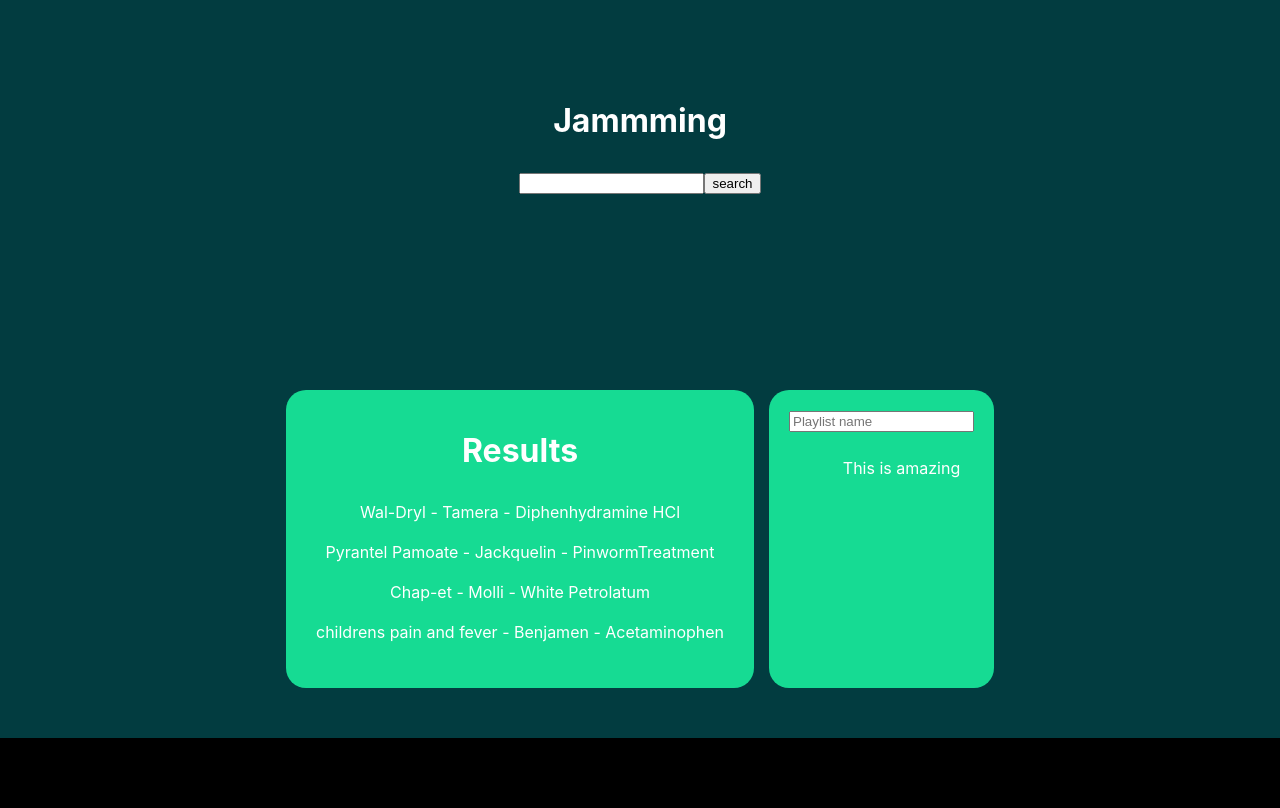
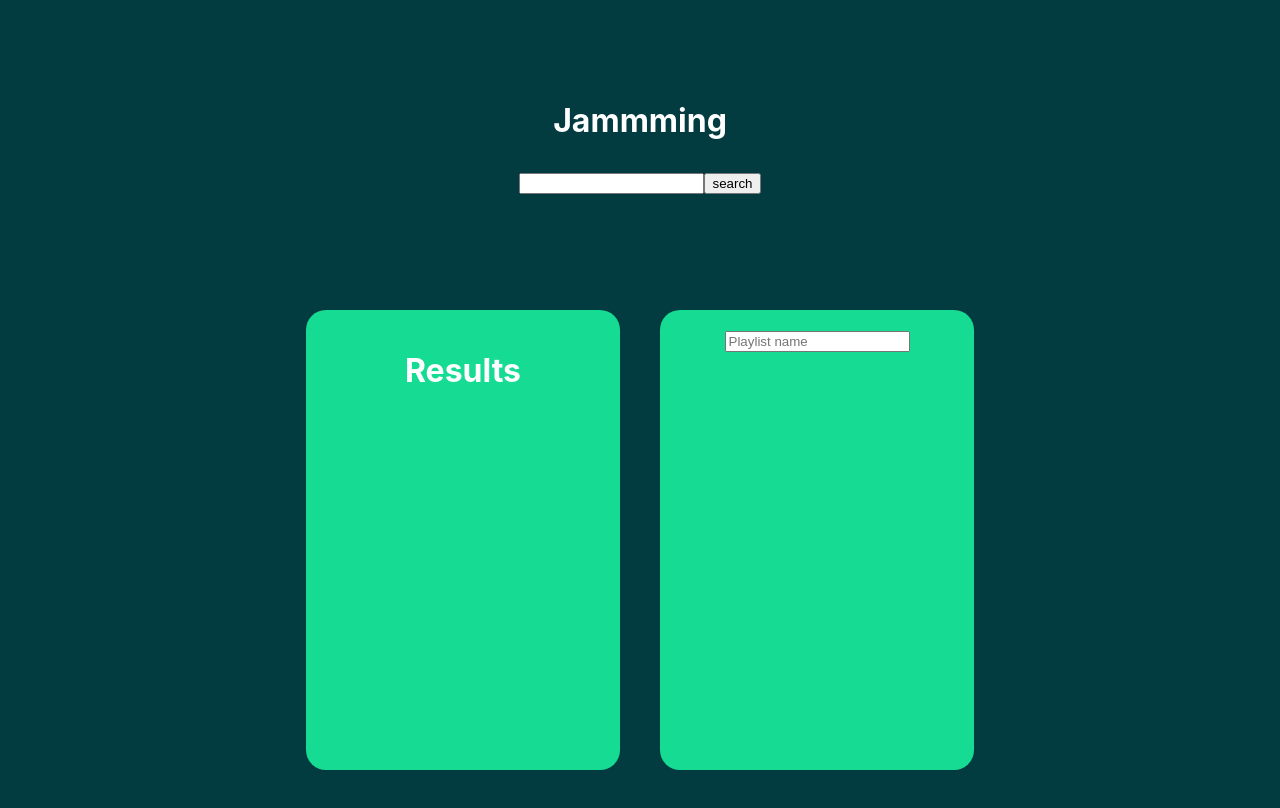
Before and after one commit to MDH-mohawk/jammming, a React (Create React App) app: page / in a window 1280 px wide. Shown: the top 808 px of the page. Built offline with nearby package versions, Linux system fonts and the light colour scheme.

Commit message:
Created a working search function and custom playlist which you can add tracks to

```diff
--- a/src/App.css
+++ b/src/App.css
@@ -26,8 +26,8 @@ li{
 .main{
   display:flex;
   width: 60%;
+  height: 500px;
   margin: auto;
-  justify-content: space-between;
 }
 
 .title{
@@ -36,7 +36,7 @@ li{
 
 .search_area{
   padding:20px;
-  height: 300px;
+  height: 200px;
 
 }
 
--- a/src/App.js
+++ b/src/App.js
@@ -1,21 +1,80 @@
 import logo from './logo.svg';
 import './App.css';
+import React,{useState} from 'react';
 import Playlist from './Playlist/Playlist';
 import SearchBar from './SearchBar/SearchBar';
 import SearchResults from './SearchResults/SearchResults';
 import Tracklist from './Tracklist/Tracklist';
 import Track from './Track/Track';
 
+const songs = [
+  {
+          "key": 1,
+          "name": "Wal-Dryl",
+          "artist": "Tamera",
+          "album": "Diphenhydramine HCl"
+        }, {
+          "key": 2,
+          "name": "Pyrantel Pamoate",
+          "artist": "Jackquelin",
+          "album": "PinwormTreatment"
+        }, {
+          "key": 3,
+          "name": "Chap-et",
+          "artist": "Molli",
+          "album": "White Petrolatum"
+        }, {
+          "key": 4,
+          "name": "childrens pain and fever",
+          "artist": "Benjamen",
+          "album": "Acetaminophen"
+        }
+  ]
+
 function App() {
+
+  const[search,setSearch] = useState([]);
+  const[playlist,setPlaylist] = useState([]);
+
+  //belown function search through a specific array and puts this in a list in the results area//
+
+    function handleSearch(e){
+        e.preventDefault();
+        if(e.target[0].value ==""){
+          setSearch([])
+        }
+        else{
+        setSearch(songs.filter((song) =>
+          song.name.toLowerCase().includes(e.target[0].value.toLowerCase())));
+        console.log(search);
+        }
+    }
+
+//based on user choice adds items to the playlist array though an "ADD" button//
+    function handlePlaylist(e){
+      const kip = e.target.parentNode.children[0].id
+
+      if(!playlist.includes(songs[kip-1])){
+        setPlaylist((prev) => [...prev,songs[kip-1]])
+      }
+      else{
+        console.log(playlist)
+      }
+    }
+
+    function handleDelete(e){
+      const id= e.target.parentNode.children[0].id;
+      setPlaylist(playlist.filter((item) =>item.key != id))
+    }
   return (
     <div className="App">
       <div className='search_area'>
       <h1 className='title'>Jammming</h1>
-      <SearchBar/>
+      <SearchBar submit={handleSearch}/>
       </div>
       <div className='main'>
-      <SearchResults/>
-      <Playlist/>
+      <SearchResults array={search} Click={handlePlaylist}/>
+      <Playlist array={playlist} delButton={handleDelete}/>
       </div>
     </div>
   );
--- a/src/Playlist/Playlist.js
+++ b/src/Playlist/Playlist.js
@@ -1,15 +1,12 @@
 import React from 'react';
 import styles from './Playlist.module.css'
+import Tracklist from '../Tracklist/Tracklist';
 
 function Playlist(props){
 
     return <div className={styles.main}>
         <input type='text' placeholder='Playlist name' />
-        <ul>
-            <li>This is amazing</li>
-        </ul>
-
-
+        <Tracklist array={props.array} buttonText="DEL" ClickAdd={props.delButton} />
     </div>
 
 }
--- a/src/Playlist/Playlist.module.css
+++ b/src/Playlist/Playlist.module.css
@@ -2,4 +2,6 @@
     padding:20px;
     background-color: #16DB93;
     border-radius: 20px;
+    width: 400px;
+    margin: 20px;
 }
--- a/src/SearchBar/SearchBar.js
+++ b/src/SearchBar/SearchBar.js
@@ -1,14 +1,14 @@
-import React from "react";
+import React,{useState} from "react";
 
-function SearchBar(){
+
+function SearchBar(props){
+
 
     return (
-        <div>
-            <form>
+            <form onSubmit={props.submit}>
                 <input type="text"></input>
                 <button type="submit">search</button>
             </form>
-        </div>
     )
 }
 
--- a/src/SearchResults/SearchResults.js
+++ b/src/SearchResults/SearchResults.js
@@ -1,39 +1,14 @@
 import React from "react";
 import styles from './searchResults.module.css';
-import Tracklist from '../Tracklist/Tracklist'
+import Tracklist from '../Tracklist/Tracklist';
 
 
-const songs = [
-{
-        "id": 1,
-        "name": "Wal-Dryl",
-        "artist": "Tamera",
-        "album": "Diphenhydramine HCl"
-      }, {
-        "id": 2,
-        "name": "Pyrantel Pamoate",
-        "artist": "Jackquelin",
-        "album": "PinwormTreatment"
-      }, {
-        "id": 3,
-        "name": "Chap-et",
-        "artist": "Molli",
-        "album": "White Petrolatum"
-      }, {
-        "id": 4,
-        "name": "childrens pain and fever",
-        "artist": "Benjamen",
-        "album": "Acetaminophen"
-      }
-]
+function SearchResults(props){
 
-function SearchResults(){
-
-    const names = songs.map(person =><li key={person.id}>{person.name} - {person.artist}</li>)
     return (
         <div className={styles.main}>
             <h1>Results</h1>
-            <Tracklist array={songs}/>
+            <Tracklist array={props.array} ClickAdd={props.Click} buttonText="ADD"/>
         </div>
     )
 
--- a/src/SearchResults/searchResults.module.css
+++ b/src/SearchResults/searchResults.module.css
@@ -2,4 +2,6 @@
     background-color: #16DB93 ;
     border-radius:20px;
     padding:20px;
+    width: 400px;
+    margin: 20px;
 }
--- a/src/Track/Track.js
+++ b/src/Track/Track.js
@@ -3,10 +3,12 @@ import styles from "./Track.module.css"
 
 function Track(props){
 
-    return (
-    <li key={props.id} className={styles.main}>
+    return (< div className={styles.main}>
+    <li id={props.id} key={props.id}>
     {props.name} - {props.artist} - {props.album}
     </li>
+    <button onClick={props.ClickAdd}>{props.innerButton}</button>
+    </div>
     )
 }
 
--- a/src/Track/Track.module.css
+++ b/src/Track/Track.module.css
@@ -1,3 +1,4 @@
 .main{
-
+    display: flex;
+    justify-content: space-between;
 }
--- a/src/Tracklist/Tracklist.js
+++ b/src/Tracklist/Tracklist.js
@@ -2,11 +2,11 @@ import React from "react";
 import Track from '../Track/Track'
 import styles from './Tracklist.module.css'
 
-function Tracklist({array}){
+function Tracklist(props){
 
     return (
             <ul className={styles.main}>
-                {array.map(person => <Track id={person.id} name={person.name} artist={person.artist} album={person.album}/>)}
+                {props.array.map(person => <Track id={person.key} name={person.name} artist={person.artist} album={person.album} ClickAdd={props.ClickAdd} innerButton={props.buttonText}/>)}
             </ul>
     )
 }
```
